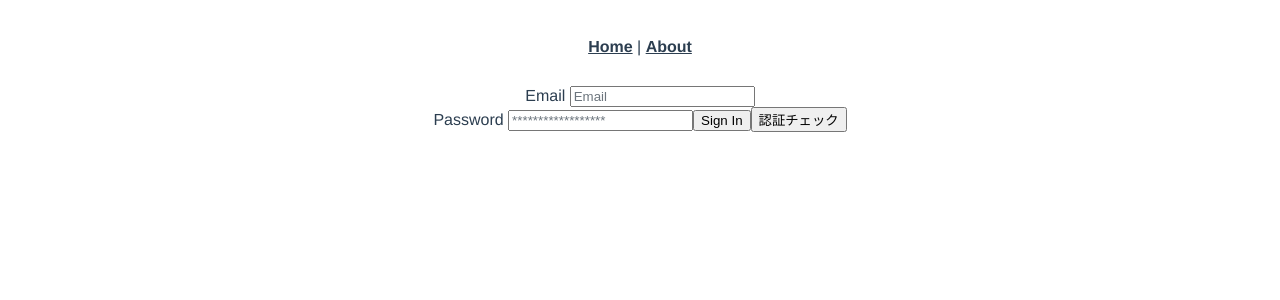
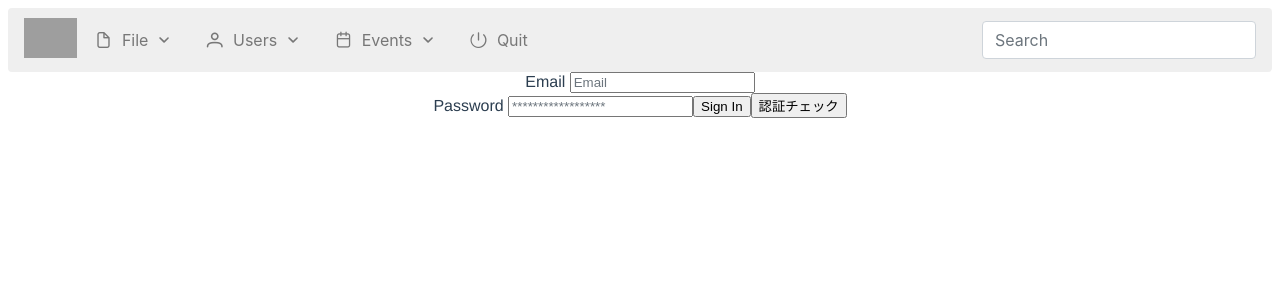
Before and after one commit to daikiyano/prohub-front, a Vue app: page /admin/login in a window 1280 px wide. Shown: the top 300 px of the page. Built offline with nearby package versions, Linux system fonts and the light colour scheme; grey boxes are pictures that could not be loaded.

Commit message:
Header追加

```diff
--- a/src/App.vue
+++ b/src/App.vue
@@ -1,10 +1,25 @@
 <template>
   <div id="nav">
-    <router-link to="/">Home</router-link> |
-    <router-link to="/about">About</router-link>
+    <Header />
+    <!-- <router-link to="/">Home</router-link> |
+    <router-link to="/about">About</router-link> -->
   </div>
   <router-view/>
 </template>
+
+<script lang="ts">
+import { defineComponent } from 'vue';
+import Header from '@/components/Header.vue'; // @ is an alias to /src
+
+export default defineComponent({
+  name: 'App',
+  components: {
+    Header,
+  },
+
+});
+</script>
+
 
 <style>
 #app {
@@ -15,7 +30,7 @@
   color: #2c3e50;
 }
 
-#nav {
+/* #nav {
   padding: 30px;
 }
 
@@ -26,5 +41,5 @@
 
 #nav a.router-link-exact-active {
   color: #42b983;
-}
+} */
 </style>
--- /dev/null
+++ b/src/components/Header.vue
@@ -0,0 +1,134 @@
+<template>
+  <div>
+    <Menubar :model="items">
+      <template #start>
+        <img alt="logo" src="https://www.primefaces.org/wp-content/uploads/2020/05/placeholder.png" height="40" class="p-mr-2">
+      </template>
+      <template #end>
+        <InputText placeholder="Search" type="text" />
+      </template>
+    </Menubar>
+  </div>
+</template>
+
+<script lang="ts">
+import { defineComponent,ref } from 'vue';
+import Menubar from 'primevue/menubar';
+
+
+
+export default defineComponent({
+  name: 'Header',
+  components: {
+    Menubar
+  },
+
+  setup(){
+    const items = ref([
+            {
+               label:'File',
+               icon:'pi pi-fw pi-file',
+               items:[
+                    {
+                        label:'New',
+                        icon:'pi pi-fw pi-plus',
+                        items:[
+                            {
+                                label:'Bookmark',
+                                icon:'pi pi-fw pi-bookmark'
+                            },
+                            {
+                                label:'Video',
+                                icon:'pi pi-fw pi-video'
+                            },
+                        ]
+                    },
+                    {
+                        label:'Delete',
+                        icon:'pi pi-fw pi-trash'
+                    },
+                    {
+                        separator:true
+                    },
+                    {
+                        label:'Export',
+                        icon:'pi pi-fw pi-external-link'
+                    }
+               ]
+            },
+            {
+               label:'Users',
+               icon:'pi pi-fw pi-user',
+               items:[
+                    {
+                        label:'New',
+                        icon:'pi pi-fw pi-user-plus',
+                    },
+                    {
+                        label:'Delete',
+                        icon:'pi pi-fw pi-user-minus',
+                    },
+                    {
+                        label:'Search',
+                        icon:'pi pi-fw pi-users',
+                        items:[
+                            {
+                                label:'Filter',
+                                icon:'pi pi-fw pi-filter',
+                                items:[
+                                    {
+                                        label:'Print',
+                                        icon:'pi pi-fw pi-print'
+                                    }
+                                ]
+                            },
+                            {
+                                icon:'pi pi-fw pi-bars',
+                                label:'List'
+                            }
+                        ]
+                    }
+                ]
+            },
+            {
+                label:'Events',
+                icon:'pi pi-fw pi-calendar',
+                items:[
+                    {
+                        label:'Edit',
+                        icon:'pi pi-fw pi-pencil',
+                        items:[
+                            {
+                                label:'Save',
+                                icon:'pi pi-fw pi-calendar-plus'
+                            },
+                            {
+                                label:'Delete',
+                                icon:'pi pi-fw pi-calendar-minus'
+                            },
+                        ]
+                    },
+                    {
+                        label:'Archieve',
+                        icon:'pi pi-fw pi-calendar-times',
+                        items:[
+                            {
+                                label:'Remove',
+                                icon:'pi pi-fw pi-calendar-minus'
+                            }
+                        ]
+                    }
+               ]
+            },
+            {
+               label:'Quit',
+               icon:'pi pi-fw pi-power-off'
+            }
+        ]);
+    return {items}
+  }
+});
+</script>
+<style scoped>
+
+</style>
```
